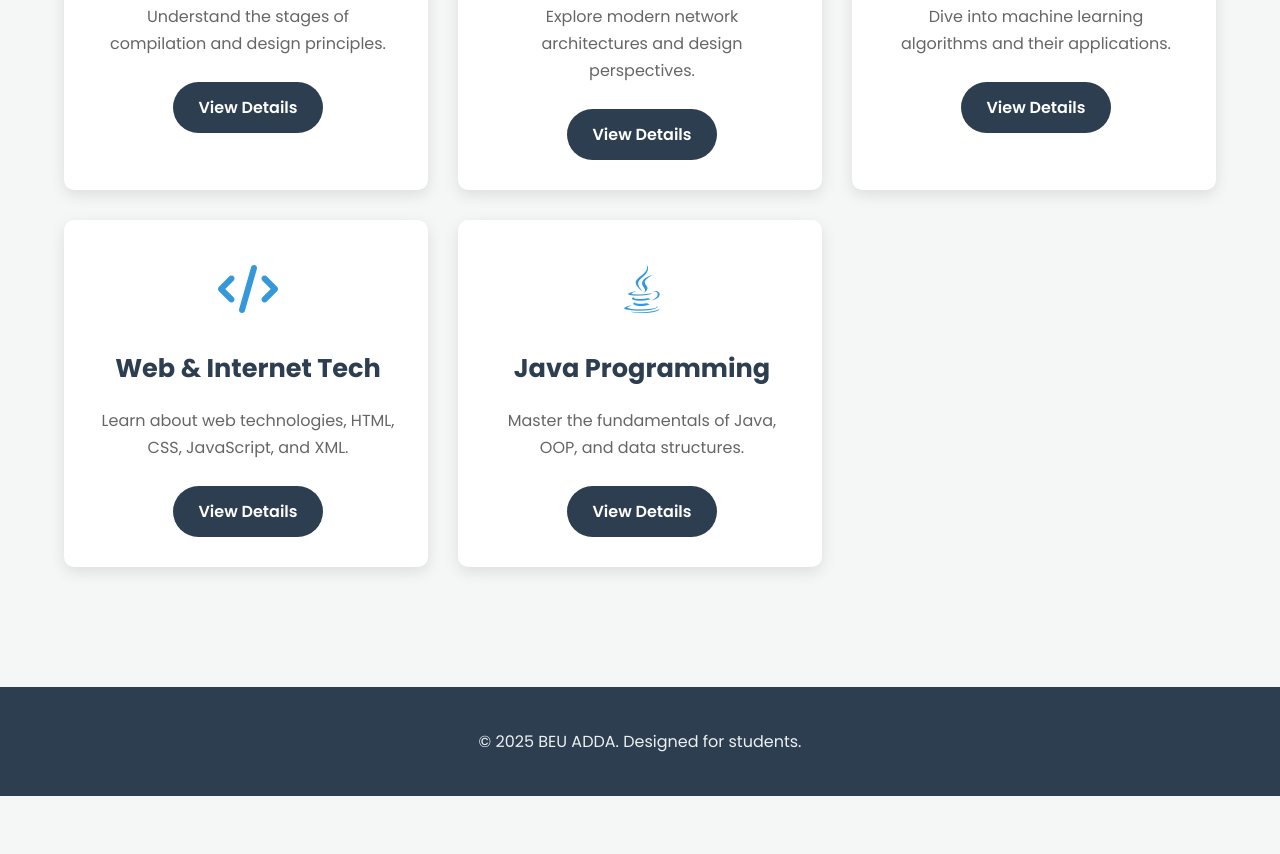
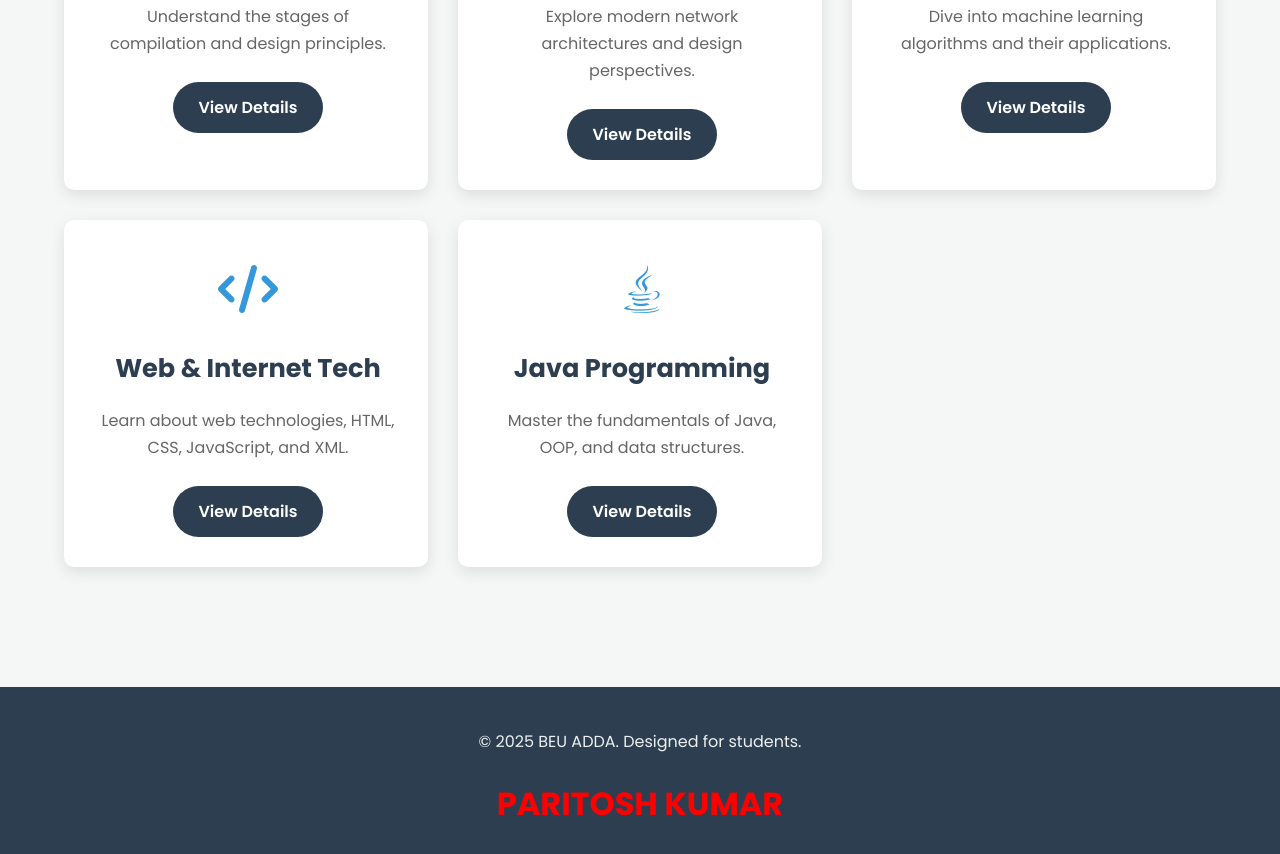
Before and after one commit to paritoshkumar196/Beu_Syllabus, a plain HTML site: page index.html in a window 1280 px wide. Shown: the part 1153-2007 px from the top of the page. Before the commit the page ends 1949 px from the top, so only its background shows below. Drawn offline with Linux system fonts and the light colour scheme.

Commit message:
Add header with name 'PARITOSH KUMAR' to footer

```diff
--- a/index.html
+++ b/index.html
@@ -80,6 +80,7 @@
     <footer id="contact">
         <div class="container">
             <p>&copy; 2025 BEU ADDA. Designed for students.</p>
+            <h1  style="color:red">PARITOSH KUMAR</h1>
         </div>
     </footer>
 
```
